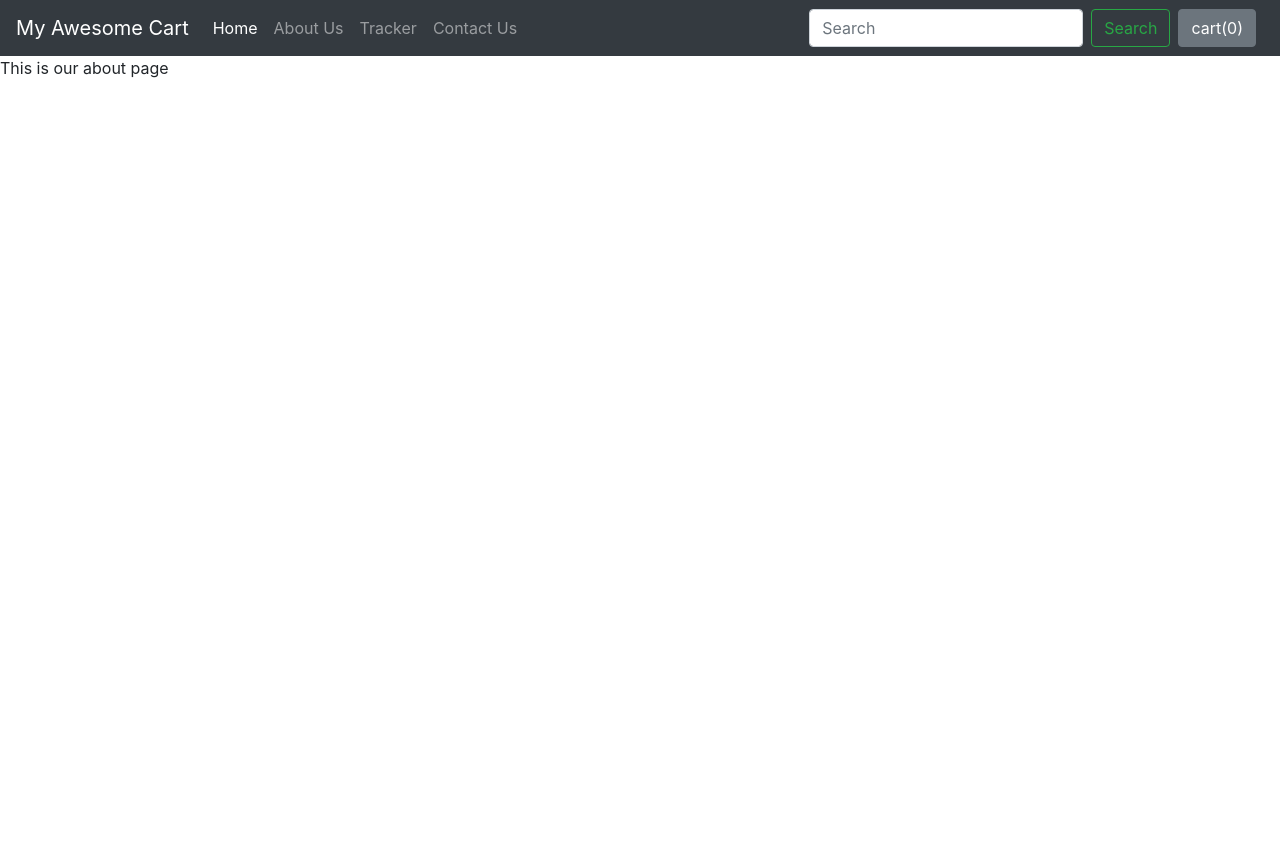
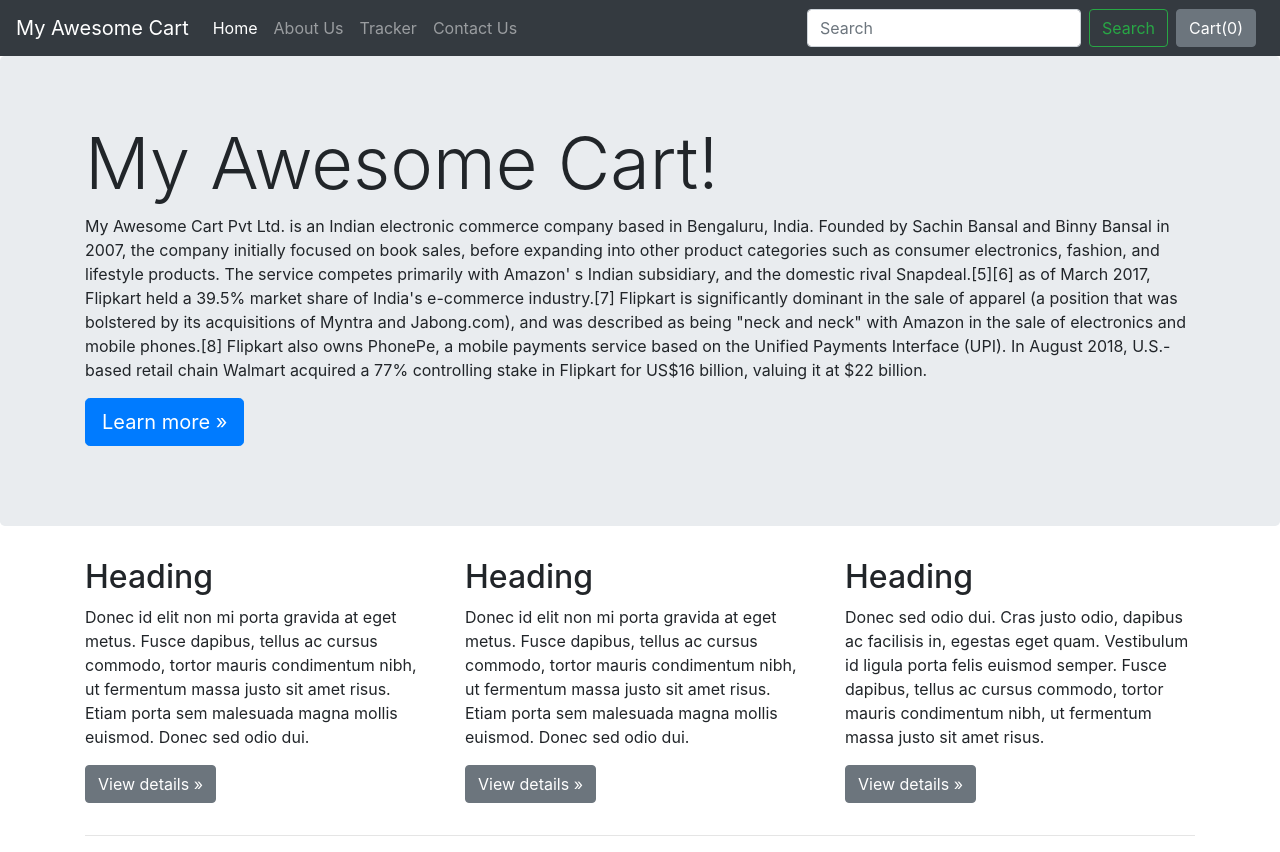
Before and after one commit to coderhouse-ds/MyAwesomeCart, a Django app: page /shop/about/ in a window 1280 px wide. Before the commit the page ends 78 px from the top, so only its background shows below. Run offline with Django 3.2, Linux system fonts and the light colour scheme; some libraries are stand-ins or nearby versions.

Commit message:
'tut41completed'

```diff
--- a/mac/shop/models.py
+++ b/mac/shop/models.py
@@ -7,7 +7,7 @@ class Product(models.Model):
     product_name = models.CharField(max_length=50)
     category = models.CharField(max_length=50 , default="")
     price = models.IntegerField(default=0)
-    desc = models.CharField(max_length=300)
+    desc = models.CharField(max_length=3000)
     pub_date = models.DateField()
     image = models.ImageField(upload_to="shop/images",default="")
 
--- a/mac/shop/templates/shop/about.html
+++ b/mac/shop/templates/shop/about.html
@@ -1,4 +1,54 @@
 {% extends 'shop/basic.html' %}
 
-{% block title%} About{% endblock %}
-{% block body %} This is our about page {% endblock %}
+{% block title%} About Us{% endblock %}
+{% block body %}
+
+
+
+
+<main role="main">
+
+  <!-- Main jumbotron for a primary marketing message or call to action -->
+  <div class="jumbotron">
+    <div class="container">
+      <h1 class="display-3">My Awesome Cart!</h1>
+      <p>My Awesome Cart Pvt Ltd. is an Indian electronic commerce company based in Bengaluru, India. Founded by Sachin Bansal and Binny Bansal in 2007, the company initially focused on book sales, before expanding into other product categories such as consumer electronics, fashion, and lifestyle products.
+
+The service competes primarily with Amazon' s Indian subsidiary, and the domestic rival Snapdeal.[5][6] as of March 2017, Flipkart held a 39.5% market share of India's e-commerce industry.[7] Flipkart is significantly dominant in the sale of apparel (a position that was bolstered by its acquisitions of Myntra and Jabong.com), and was described as being "neck and neck" with Amazon in the sale of electronics and mobile phones.[8] Flipkart also owns PhonePe, a mobile payments service based on the Unified Payments Interface (UPI).
+
+In August 2018, U.S.-based retail chain Walmart acquired a 77% controlling stake in Flipkart for US$16 billion, valuing it at $22 billion.</p>
+      <p><a class="btn btn-primary btn-lg" href="#" role="button">Learn more »</a></p>
+    </div>
+  </div>
+
+  <div class="container">
+    <!-- Example row of columns -->
+    <div class="row">
+      <div class="col-md-4">
+        <h2>Heading</h2>
+        <p>Donec id elit non mi porta gravida at eget metus. Fusce dapibus, tellus ac cursus commodo, tortor mauris condimentum nibh, ut fermentum massa justo sit amet risus. Etiam porta sem malesuada magna mollis euismod. Donec sed odio dui. </p>
+        <p><a class="btn btn-secondary" href="#" role="button">View details »</a></p>
+      </div>
+      <div class="col-md-4">
+        <h2>Heading</h2>
+        <p>Donec id elit non mi porta gravida at eget metus. Fusce dapibus, tellus ac cursus commodo, tortor mauris condimentum nibh, ut fermentum massa justo sit amet risus. Etiam porta sem malesuada magna mollis euismod. Donec sed odio dui. </p>
+        <p><a class="btn btn-secondary" href="#" role="button">View details »</a></p>
+      </div>
+      <div class="col-md-4">
+        <h2>Heading</h2>
+        <p>Donec sed odio dui. Cras justo odio, dapibus ac facilisis in, egestas eget quam. Vestibulum id ligula porta felis euismod semper. Fusce dapibus, tellus ac cursus commodo, tortor mauris condimentum nibh, ut fermentum massa justo sit amet risus.</p>
+        <p><a class="btn btn-secondary" href="#" role="button">View details »</a></p>
+      </div>
+    </div>
+
+    <hr>
+
+  </div> <!-- /container -->
+
+</main>
+
+
+
+
+
+{% endblock %}
--- a/mac/shop/templates/shop/basic.html
+++ b/mac/shop/templates/shop/basic.html
@@ -16,7 +16,7 @@
   <body>
 
     <nav class="navbar navbar-expand-lg navbar-dark bg-dark">
-  <a class="navbar-brand" href="#">My Awesome Cart</a>
+  <a class="navbar-brand" href="/shop">My Awesome Cart</a>
   <button class="navbar-toggler" type="button" data-toggle="collapse" data-target="#navbarSupportedContent" aria-controls="navbarSupportedContent" aria-expanded="false" aria-label="Toggle navigation">
     <span class="navbar-toggler-icon"></span>
   </button>
@@ -29,13 +29,14 @@
       <li class="nav-item">
         <a class="nav-link" href="/shop/about">About Us</a>
       </li>
+
       <li class="nav-item">
         <a class="nav-link" href="/shop/tracker">Tracker</a>
       </li>
+
       <li class="nav-item">
         <a class="nav-link" href="/shop/contact">Contact Us</a>
       </li>
-
 
 
     </ul>
@@ -43,8 +44,11 @@
       <input class="form-control mr-sm-2" type="search" placeholder="Search" aria-label="Search">
       <button class="btn btn-outline-success my-2 my-sm-0" type="submit">Search</button>
     </form>
-    <button type="button" class="btn btn-secondary mx-2" id="popcart" data-bs-container="body" data-bs-toggle="popover" data-bs-placement="bottom" data-bs-content="Bottom popover" data-html="true">
-  cart(<span id="cart">0</span>)
+    <button type="button" class="btn btn-secondary mx-2" id="popcart" data-container="body" data-toggle="popover" data-placement="bottom" data-html="true" data-content="Vivamus
+sagittis lacus vel augue laoreet rutrum faucibus.">
+
+
+  Cart(<span id="cart">0</span>)
 </button>
   </div>
 </nav>
@@ -55,6 +59,36 @@
     <script src="https://code.jquery.com/jquery-3.3.1.slim.min.js" integrity="sha384-q8i/X+965DzO0rT7abK41JStQIAqVgRVzpbzo5smXKp4YfRvH+8abtTE1Pi6jizo" crossorigin="anonymous"></script>
     <script src="https://cdnjs.cloudflare.com/ajax/libs/popper.js/1.14.6/umd/popper.min.js" integrity="sha384-wHAiFfRlMFy6i5SRaxvfOCifBUQy1xHdJ/yoi7FRNXMRBu5WHdZYu1hA6ZOblgut" crossorigin="anonymous"></script>
     <script src="https://stackpath.bootstrapcdn.com/bootstrap/4.2.1/js/bootstrap.min.js" integrity="sha384-B0UglyR+jN6CkvvICOB2joaf5I4l3gm9GU6Hc1og6Ls7i6U/mkkaduKaBhlAXv9k" crossorigin="anonymous"></script>
-    {% block js %} {% endblock %}
+    {% block js %}
+<script>
+console.log('working');
+if(localStorage.getItem('cart') == null){
+var cart = {};
+}
+else
+{
+cart = JSON.parse(localStorage.getItem('cart'));
+document.getElementById('cart').innerHTML = Object.keys(cart).length;
+}
+$('.cart').click(function(){
+console.log('clicked');
+var idstr = this.id.toString();
+console.log(idstr);
+if (cart[idstr] !=undefined){
+cart[idstr] = cart[idstr] + 1;
+}
+else
+{
+cart[idstr] = 1;
+}
+console.log(cart);
+localStorage.setItem('cart', JSON.stringify(cart));
+document.getElementById('cart').innerHTML = Object.keys(cart).length;
+});
+$('#popcart').popover();
+document.getElementById("popcart").setAttribute('data-content', '<h5>Cart for your items in my shopping cart</h5>');
+</script>
+{% endblock %}
+
   </body>
 </html>
--- a/mac/shop/templates/shop/index.html
+++ b/mac/shop/templates/shop/index.html
@@ -73,6 +73,7 @@
               <h5 class="card-title">{{i.product_name}}</h5>
               <p class="card-text">{{i.desc}}</p>
               <button id="pr{{i.id}}" class="btn btn-primary cart">Add To Cart</button>
+              <a href="/shop/products/{{i.id}}"><button id="qv{{i.id}}" class="btn btn-primary cart" >Quickview</button></a>
             </div>
           </div>
         </div>
--- a/mac/shop/urls.py
+++ b/mac/shop/urls.py
@@ -8,6 +8,6 @@ urlpatterns = [
     path("contact/",views.contact,name="ContactUs"),
     path("tracker/",views.tracker,name="TrackingStatus"),
     path("search/",views.search,name="Search"),
-    path("productview/",views.productView,name="Search"),
+    path("products/<int:myid>",views.productView,name="Search"),
     path("checkout/",views.checkout,name="checkout"),
 ]
--- a/mac/shop/views.py
+++ b/mac/shop/views.py
@@ -1,37 +1,47 @@
 from django.shortcuts import render
-from django.http import HttpResponse
 from .models import Product
 from math import ceil
+
 # Create your views here.
+from django.http import HttpResponse
 
 def index(request):
-    # allProds = [[products,range(1,nSlides),nSlides],[products,range(1,nSlides),nSlides]]
+    # products = Product.objects.all()
+    # print(products)
+    # n = len(products)
+    # nSlides = n//4 + ceil((n/4)-(n//4))
+
     allProds = []
-    catprods = Product.objects.values('category','id')
+    catprods = Product.objects.values('category', 'id')
     cats = {item['category'] for item in catprods}
     for cat in cats:
         prod = Product.objects.filter(category=cat)
         n = len(prod)
         nSlides = n // 4 + ceil((n / 4) - (n // 4))
-        allProds.append([prod,range(1,nSlides),nSlides])
+        allProds.append([prod, range(1, nSlides), nSlides])
+
+    # params = {'no_of_slides':nSlides, 'range': range(1,nSlides),'product': products}
+    # allProds = [[products, range(1, nSlides), nSlides],
+    #             [products, range(1, nSlides), nSlides]]
     params = {'allProds':allProds}
-
-    return render(request,'shop/index.html',params)
+    return render(request, 'shop/index.html', params)
 
 def about(request):
-    return render(request,'shop/about.html')
+    return render(request, 'shop/about.html')
 
 def contact(request):
-    return render(request,'shop/contact.html')
+    return render(request, 'shop/contact.html')
 
 def tracker(request):
-    return render(request,'shop/tracker.html')
+    return render(request, 'shop/tracker.html')
 
 def search(request):
-    return render(request,'shop/search.html')
+    return render(request, 'shop/search.html')
 
-def productView(request):
-    return render(request,'shop/prodview.html')
+def productView(request, myid):
+    # Fetch the product using the id
+    product = Product.objects.filter(id=myid)
+    return render(request, 'shop/prodView.html', {'product':product[0]})
 
 def checkout(request):
-    return render(request,'shop/checkout.html')
+    return render(request, 'shop/checkout.html')
```
Also changed, not shown: mac/shop/templates/shop/prodview.html (+65 -2 lines).
